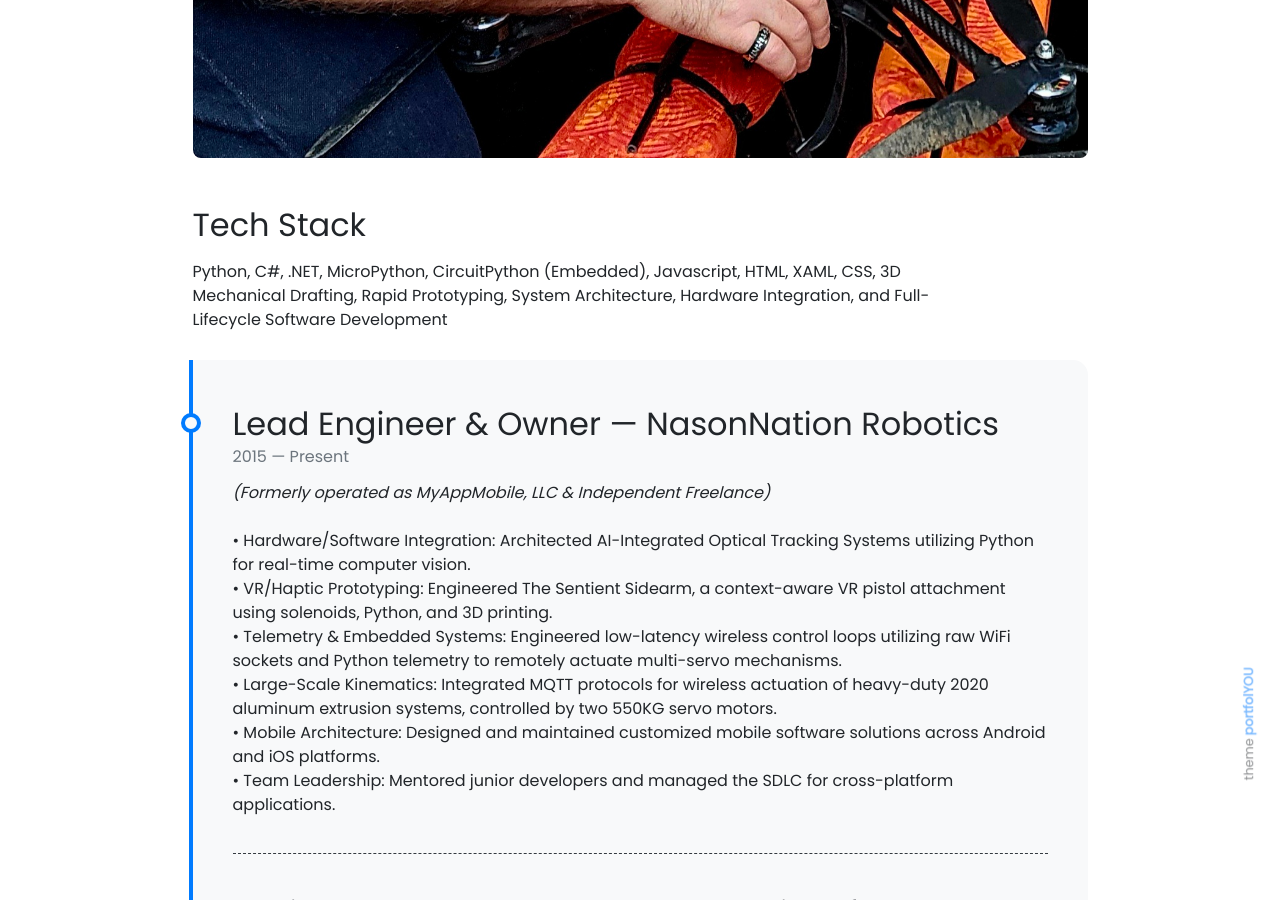
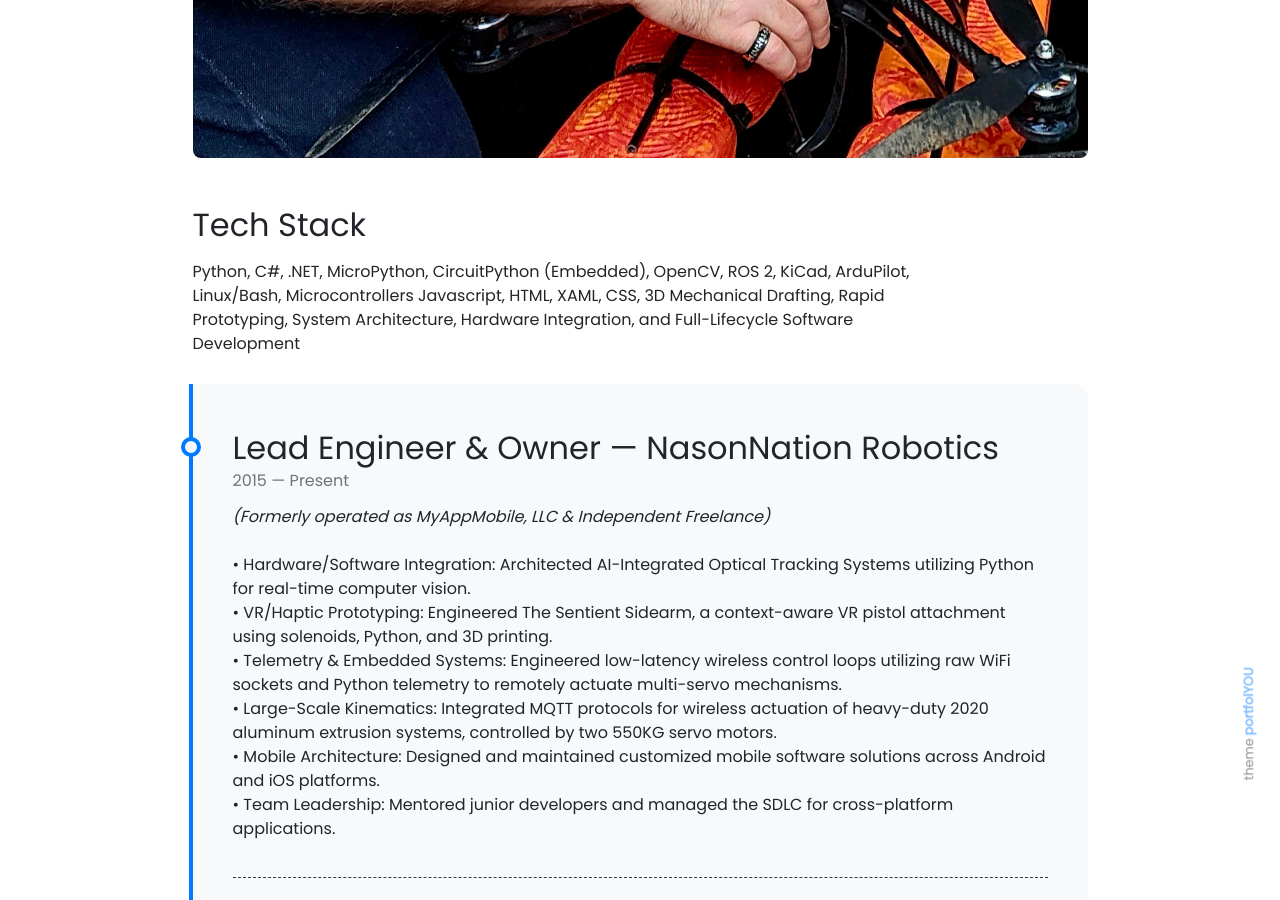
Before and after one commit to mistabowhunta/github.io, a Jekyll site: the page built from pages/about.md, in a window 1280 px wide and 900 px high, scrolled down 1286 px. Built offline with Jekyll 4.4.1, drawn with Linux system fonts in a browser that asks for light colours.

Commit message:
Update skills.yml

```diff
--- a/_data/skills.yml
+++ b/_data/skills.yml
@@ -1 +1 @@
-- name: Python, C#, .NET, MicroPython, CircuitPython (Embedded), Javascript, HTML, XAML, CSS, 3D Mechanical Drafting, Rapid Prototyping, System Architecture, Hardware Integration, and Full-Lifecycle Software Development
+- name: Python, C#, .NET, MicroPython, CircuitPython (Embedded), OpenCV, ROS 2, KiCad, ArduPilot, Linux/Bash, Microcontrollers Javascript, HTML, XAML, CSS, 3D Mechanical Drafting, Rapid Prototyping, System Architecture, Hardware Integration, and Full-Lifecycle Software Development
```
